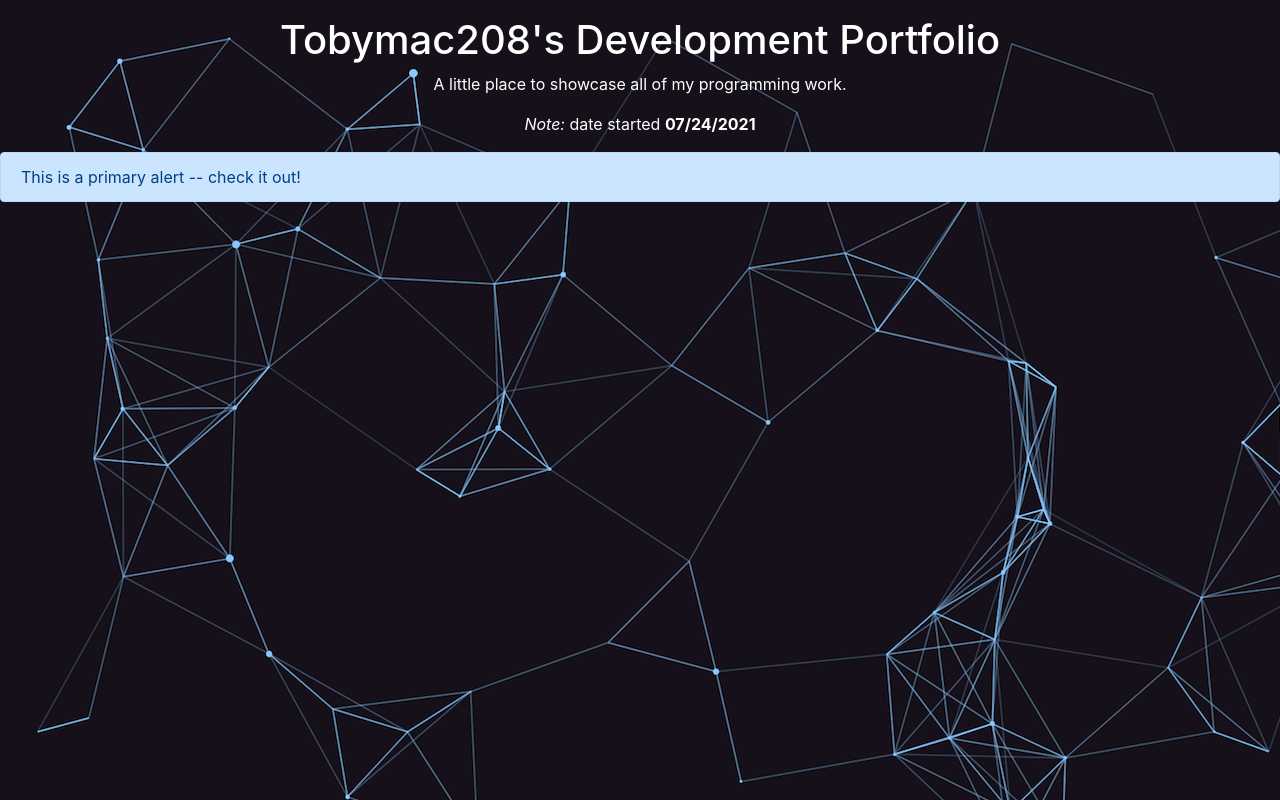
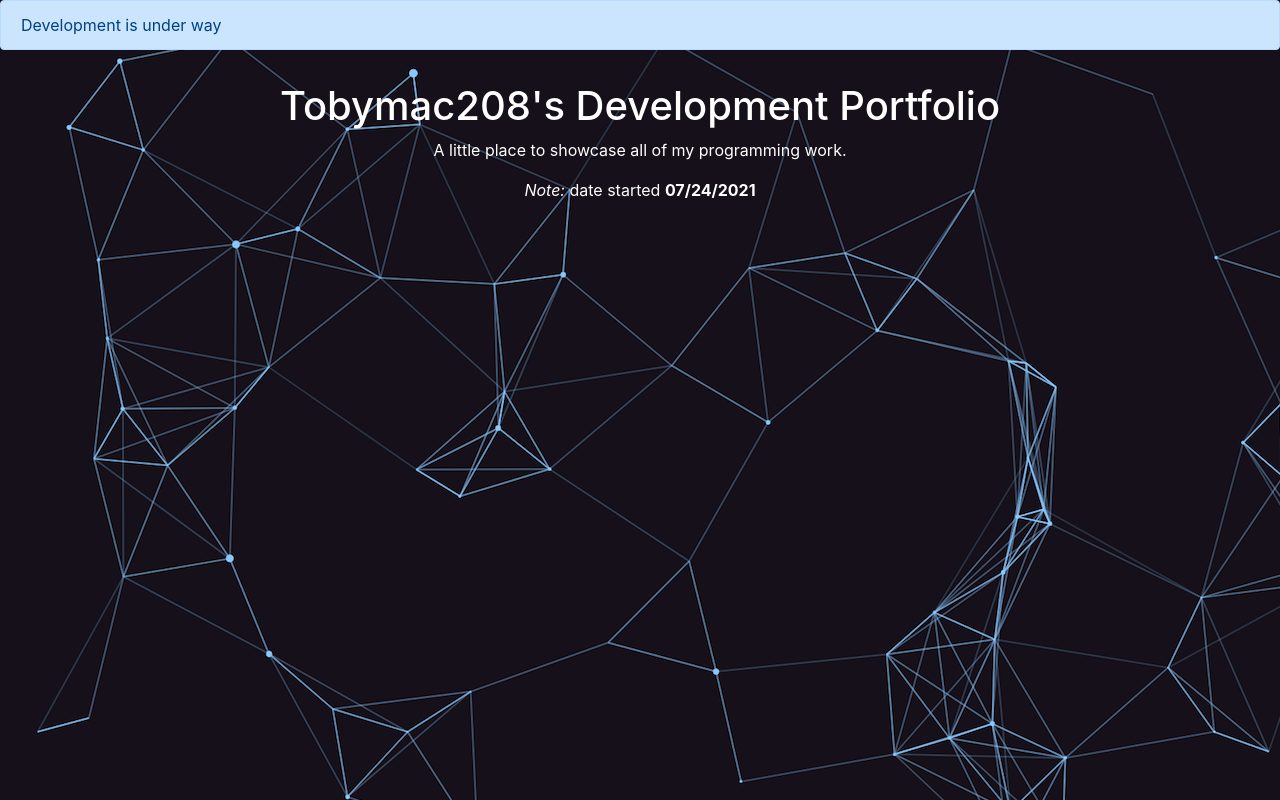
Before and after one commit to tobymac208/Portfolio, a plain HTML site: page index.html in a window 1280 px wide. Drawn offline with nearby package versions, Linux system fonts and the light colour scheme.

Commit message:
Added alert for people visiting

```diff
--- a/index.html
+++ b/index.html
@@ -8,17 +8,13 @@
 </head>
 
 <body>
+<div class="alert alert-primary" role="alert">Development is under way</div>
 <div class="navbar navbar-expand-lg navbar-light bg-ligh">
-
 </div>
-
 <div class="title">
     <h1>Tobymac208's Development Portfolio</h1>
     <p>A little place to showcase all of my programming work.</p>
     <p><i>Note:</i> date started <strong>07/24/2021</strong></p>
-</div>
-<div class="alert alert-primary" role="alert">
-    This is a primary alert -- check it out!
 </div>
 
 
```
